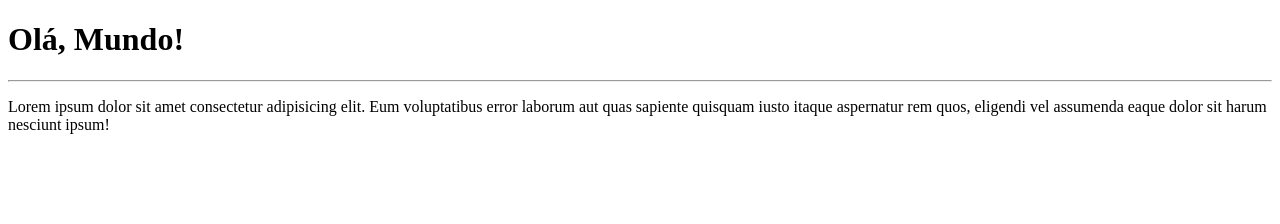
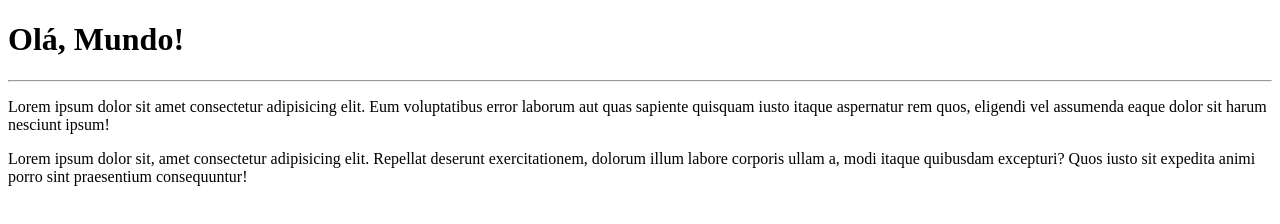
Before and after one commit to MiguelTmzc/Ola-Mundo, a plain HTML site: page site-exemplo/index.html in a window 1280 px wide. Drawn offline with Linux system fonts and the light colour scheme.

Commit message:
Adicionei um parágrafo

```diff
--- a/site-exemplo/index.html
+++ b/site-exemplo/index.html
@@ -9,5 +9,6 @@
     <h1>Olá, Mundo!</h1>
     <hr>
     <p>Lorem ipsum dolor sit amet consectetur adipisicing elit. Eum voluptatibus error laborum aut quas sapiente quisquam iusto itaque aspernatur rem quos, eligendi vel assumenda eaque dolor sit harum nesciunt ipsum!</p>
+    <p>Lorem ipsum dolor sit, amet consectetur adipisicing elit. Repellat deserunt exercitationem, dolorum illum labore corporis ullam a, modi itaque quibusdam excepturi? Quos iusto sit expedita animi porro sint praesentium consequuntur!</p>
 </body>
 </html>
```
